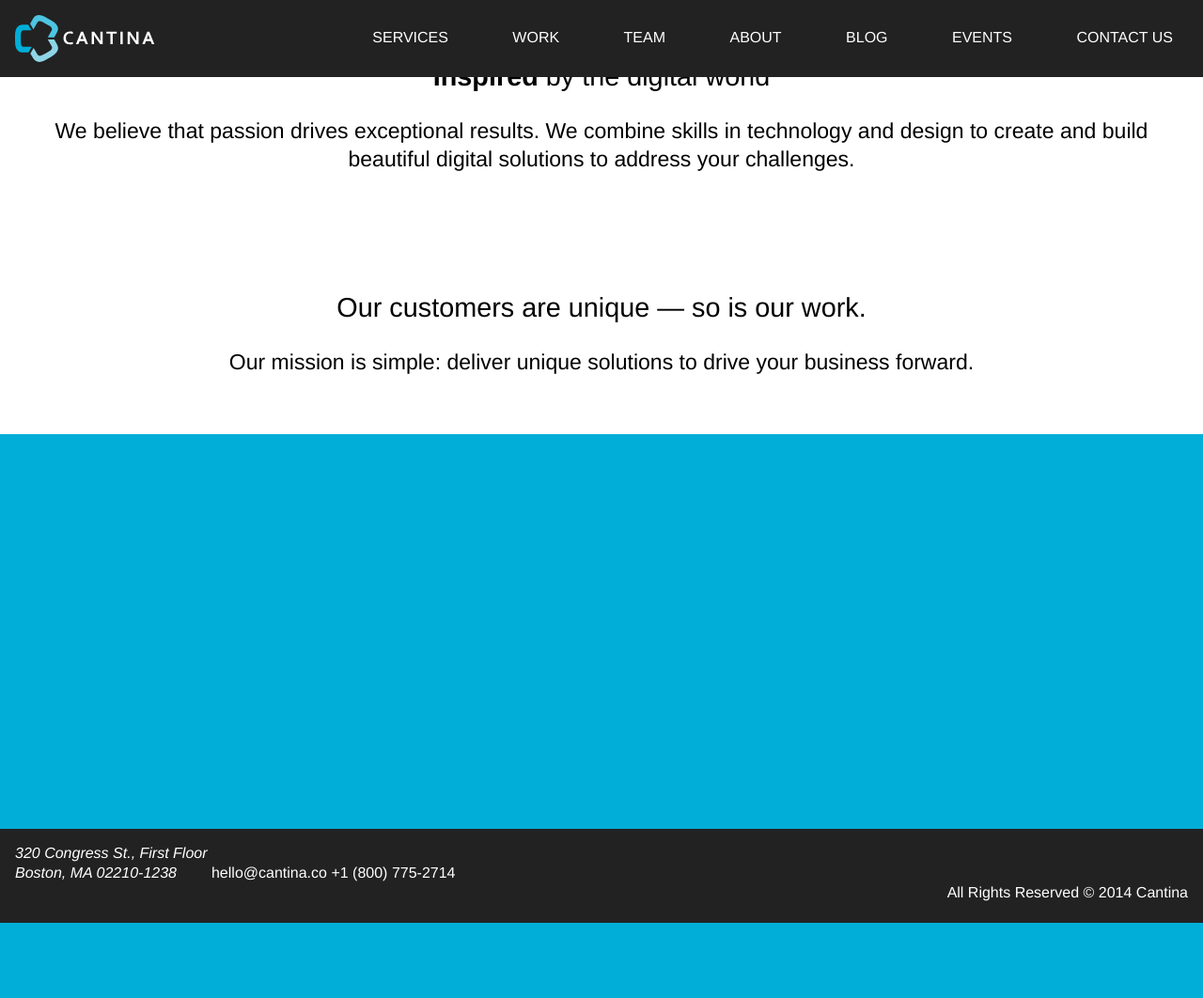
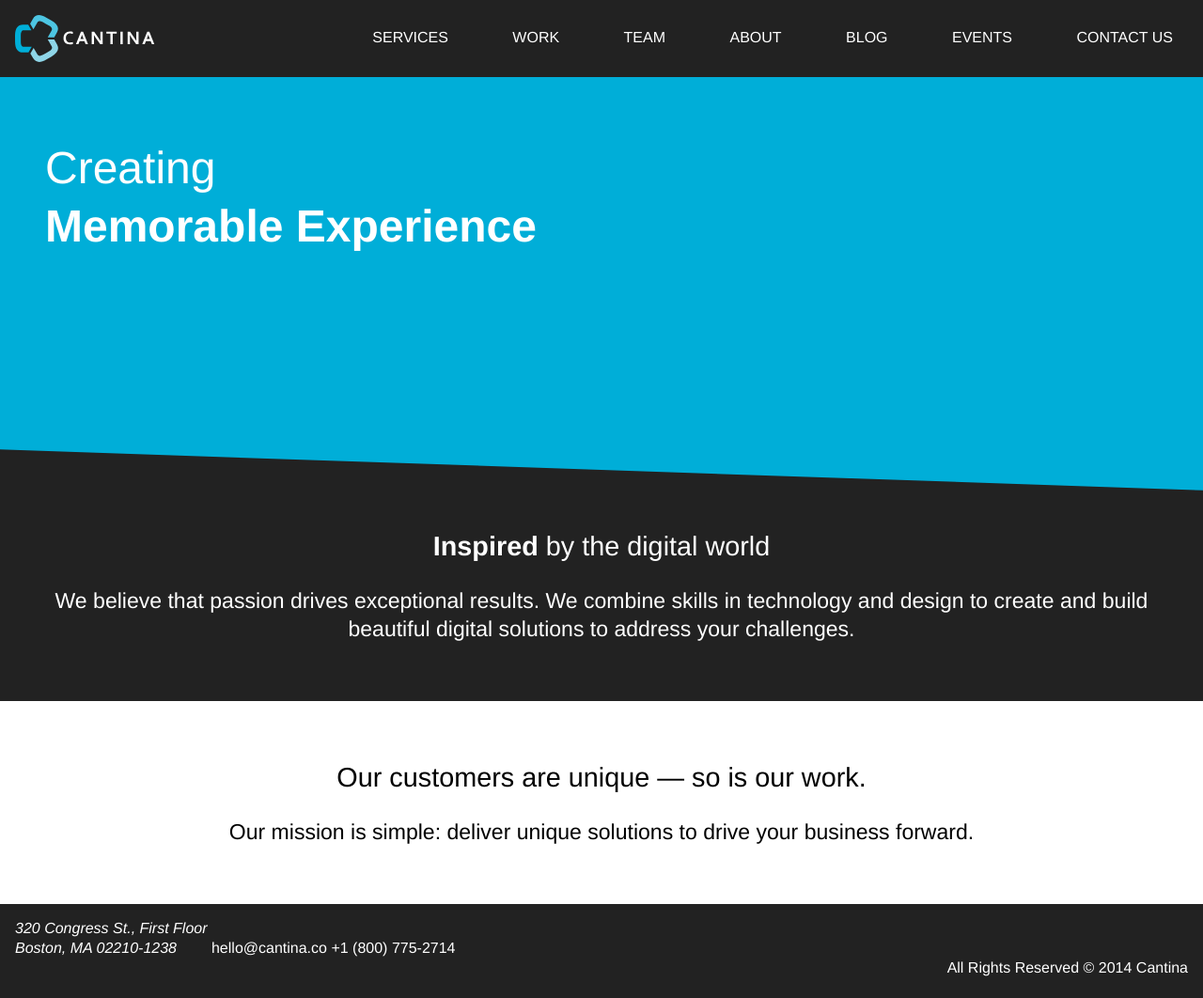
Before and after one commit to matthewcrist/top-secret-repo, a Jekyll site: the page built from index.html, in a window 1280 px wide and 1062 px high. Shown: the whole window at 94% size. Built offline with Jekyll 4.4.1, drawn with Linux system fonts in a browser that asks for light colours; some web fonts are replaced; Markdown is read by kramdown in place of the engine named in the settings; comment, search, counter and statistics services are not loaded.

Commit message:
Added content to index page.

```diff
--- a/index.html
+++ b/index.html
@@ -2,12 +2,22 @@
 layout: default
 ---
 
+<div class="hero">
+
+    <h2>Creating<br><strong>Memorable Experience</strong></h2>
+
+</div>
+
 <div class="content">
 
-    <section class="promo-section">
+    <section class="promo-section dark rotated">
 
-        <h2><strong>Inspired</strong> by the digital world</h2>
-        <p>We believe that passion drives exceptional results. We combine skills in technology and design to create and build beautiful digital solutions to address your challenges.</p>
+        <div class="inner">
+
+            <h2><strong>Inspired</strong> by the digital world</h2>
+            <p>We believe that passion drives exceptional results. We combine skills in technology and design to create and build beautiful digital solutions to address your challenges.</p>
+
+        </div>
 
     </section>
 
```
